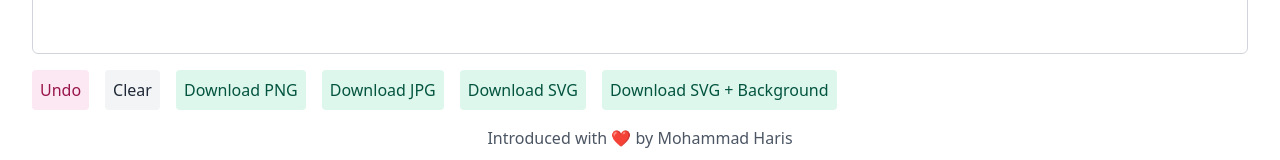
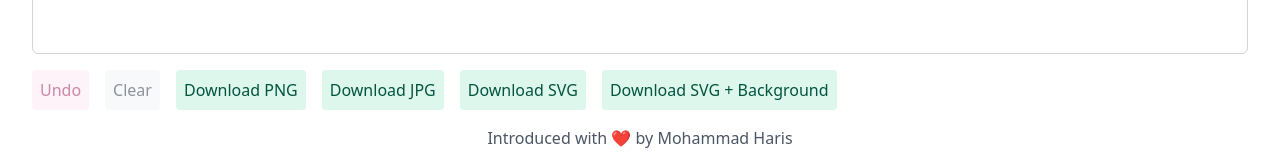
Before and after one commit to iamharis010/digital-signature, a React (Vite) app: page / in a window 1280 px wide. Shown: the part 390-550 px from the top of the page. Built offline with nearby package versions, Linux system fonts and the light colour scheme.

Commit message:
Undo and Clear button handling managed

```diff
--- a/src/components/Signature.tsx
+++ b/src/components/Signature.tsx
@@ -6,7 +6,7 @@ import {
     downloadSignatureAsJPG,
     downloadSignatureAsPNG,
     downloadSignatureAsSVG,
-    handleUndo,
+    undoSignature,
 } from "@utils/signaturePad";
 import { defaultBgColor, pencils } from "@data/Signature.data";
 import { Pencil } from "../@types/Signature/Pencil.types";
@@ -18,6 +18,7 @@ const Signature = () => {
     const canvasRef = useRef<HTMLCanvasElement>(null);
     const [signaturePad, setSignaturePad] = useState<SignaturePad>();
     const [activePencil, setActivePencil] = useState<number>(4);
+    const [isSignaturePadEmpty, setIsSignaturePadEmpty] = useState<boolean>(true);
 
     useEffect(()=> {
         document.title = "SignIt"
@@ -43,12 +44,17 @@ const Signature = () => {
     useEffect(() => {
         if (signaturePad) {
 
+            setIsSignaturePadEmpty(signaturePad.isEmpty());
             if(!signaturePad.isEmpty()) {
                 return;
             }
 
             resizeCanvas();
             signaturePad.on();
+            signaturePad.addEventListener("beginStroke", () => {
+                console.log("Signature started");
+                setIsSignaturePadEmpty(false);
+            });
         }
 
         return () => {
@@ -82,7 +88,22 @@ const Signature = () => {
         }
     }
 
+    const handleClearSignature = () => {
+        if (signaturePad) {
+            signaturePad.clear();
+            setIsSignaturePadEmpty(true);
+        }
+    }
+
+    const handleUndo = () => {
+        if (signaturePad) {
+            undoSignature(signaturePad);
+            setIsSignaturePadEmpty(signaturePad.isEmpty());
+        }
+    }
+
     window.addEventListener("resize", resizeCanvas);
+
 
     return (
         <div className="container mx-auto">
@@ -138,10 +159,10 @@ const Signature = () => {
 
             {/* Footer with Buttons */}
             <div className="flex gap-4 flex-row justify-around md:justify-start flex-wrap">
-                <CustomButton onClick={() => handleUndo(signaturePad)} bgColor="bg-pink-100" textColor="text-pink-800" borderColor="border-pink-500" darkBgColor="dark:bg-pink-700" darkTextColor="dark:text-pink-400">
+                <CustomButton disabled={isSignaturePadEmpty} onClick={handleUndo} bgColor="bg-pink-100" textColor="text-pink-800" borderColor="border-pink-500" darkBgColor="dark:bg-pink-700" darkTextColor="dark:text-pink-400">
                     Undo
                 </CustomButton>
-                <CustomButton onClick={() => signaturePad?.clear()} bgColor="bg-gray-100" textColor="text-gray-800" borderColor="border-gray-500" darkBgColor="dark:bg-gray-700" darkTextColor="dark:text-gray-400">
+                <CustomButton disabled={isSignaturePadEmpty} onClick={handleClearSignature} bgColor="bg-gray-100" textColor="text-gray-800" borderColor="border-gray-500" darkBgColor="dark:bg-gray-700" darkTextColor="dark:text-gray-400">
                     Clear
                 </CustomButton>
                 <CustomButton onClick={() => downloadSignatureAsPNG(signaturePad)} bgColor="bg-green-100" textColor="text-green-800" borderColor="border-green-400" darkBgColor="dark:bg-gray-700" darkTextColor="dark:text-green-400">
--- a/src/utils/signaturePad.ts
+++ b/src/utils/signaturePad.ts
@@ -68,7 +68,7 @@ export const downloadSignatureAsSVG = (signaturePad?: SignaturePad, includeBackg
     }
 }
 
-export const handleUndo = (signaturePad?: SignaturePad): void => {
+export const undoSignature = (signaturePad?: SignaturePad): void => {
 
     if(!signaturePad) {
         return
```
Also changed, not shown: 1 other file (tests, documents, lock files or other folders).
